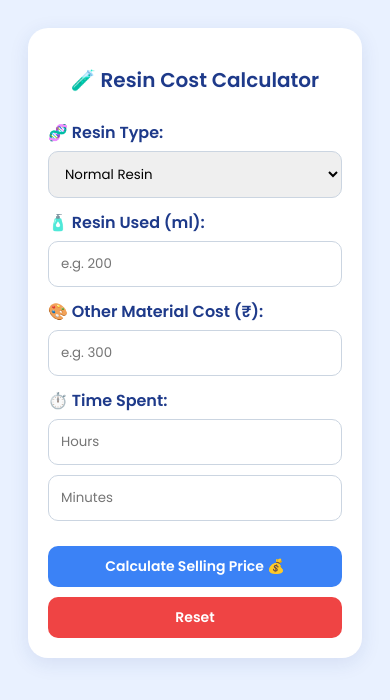
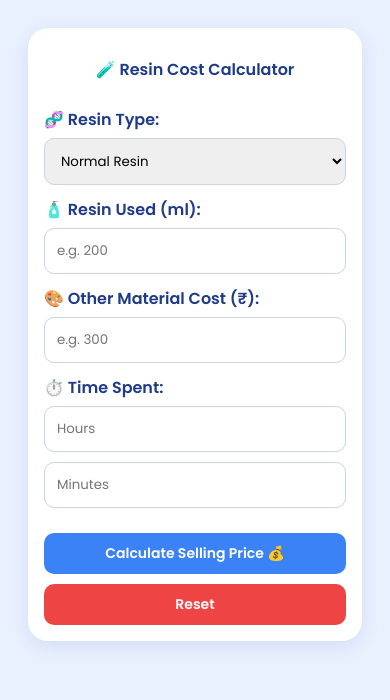
Before and after one commit to gauravsoni97/resincostcalculator, a plain HTML site: page index.html in a window 390 px wide. Drawn offline with Linux system fonts and the light colour scheme.

Commit message:
fix: font size

```diff
--- a/index.html
+++ b/index.html
@@ -84,10 +84,10 @@
 
     @media (max-width: 480px) {
       .container {
-        padding: 20px;
+        padding: 16px;
       }
       h2 {
-        font-size: 20px;
+        font-size: 16px;
       }
       button {
         font-size: 14px;
```
